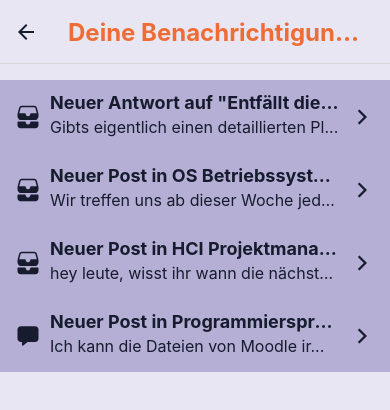
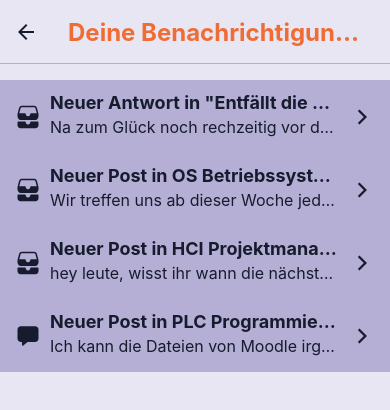
Before and after one commit to dakralex/study-buddies, a React Native app: screen /Notifications in a window 390 px wide. Shown: the top 410 px of the page. Built offline with nearby package versions, Linux system fonts and the light colour scheme.

Commit message:
Fix wrong notification prototype data; Fix white flashing when switching screens

```diff
--- a/src/App.tsx
+++ b/src/App.tsx
@@ -1,11 +1,12 @@
 import React from 'react';
+import {useNavigationTheme} from './styles/Navigation';
 import {NavigationContainer} from '@react-navigation/native';
 import {SafeAreaProvider} from 'react-native-safe-area-context';
 import RootStackNavigation from './navigation/RootStackNavigation';
 
 const App = () => (
   <SafeAreaProvider>
-    <NavigationContainer>
+    <NavigationContainer theme={useNavigationTheme()}>
       <RootStackNavigation />
     </NavigationContainer>
   </SafeAreaProvider>
--- a/src/features/notifications/notifications.ts
+++ b/src/features/notifications/notifications.ts
@@ -1,35 +1,48 @@
 import {Notifications} from './types';
+import {PROTOTYPE_FORUMS} from '../forums/forums';
 
 export const PROTOTYPE_NOTIFICATIONS: Notifications = {
   '573a535b-648d-4f4a-952e-7469d48cc5a1': {
     id: '573a535b-648d-4f4a-952e-7469d48cc5a1',
     type: 'post',
-    title: 'Neuer Antwort auf "Entfällt die Übung?"',
-    message: 'Gibts eigentlich einen detaillierten Pl...',
+    title: `Neuer Antwort in "${PROTOTYPE_FORUMS['3d1c9ecc-46ae-41cc-941c-ff7d8072755a'].posts['5be4fe2f-0b99-4076-910a-193a7a11b7b2'].title}"`,
+    message:
+      PROTOTYPE_FORUMS['3d1c9ecc-46ae-41cc-941c-ff7d8072755a'].posts[
+        '5be4fe2f-0b99-4076-910a-193a7a11b7b2'
+      ].answers['a43f31a7-53bc-4d14-a759-678c9f72f69f'].content,
     link_id:
       '3d1c9ecc-46ae-41cc-941c-ff7d8072755a:5be4fe2f-0b99-4076-910a-193a7a11b7b2',
   },
   'da997930-16b3-423e-b11a-b6ec1f692faa': {
     id: 'da997930-16b3-423e-b11a-b6ec1f692faa',
     type: 'post',
-    title: 'Neuer Post in OS Betriebssysteme',
-    message: 'Wir treffen uns ab dieser Woche jeden...',
+    title: `Neuer Post in ${PROTOTYPE_FORUMS['753fb11a-398f-45b3-bb88-450dde4b93ad'].title}`,
+    message:
+      PROTOTYPE_FORUMS['753fb11a-398f-45b3-bb88-450dde4b93ad'].posts[
+        '4751135c-c1e7-41be-ad4b-bc5d9252efe7'
+      ].content,
     link_id:
-      '753fb11a-398f-45b3-bb88-450dde4b93ad:4d23f0e2-1ff5-44d9-9644-087d2f56cafe',
+      '753fb11a-398f-45b3-bb88-450dde4b93ad:4751135c-c1e7-41be-ad4b-bc5d9252efe7',
   },
   'dac823ee-3fd4-4033-89f8-070dbfb3d8ad': {
     id: 'dac823ee-3fd4-4033-89f8-070dbfb3d8ad',
     type: 'post',
-    title: 'Neuer Post in HCI Projektmanagement',
-    message: 'hey leute, wisst ihr wann die nächste...',
+    title: `Neuer Post in ${PROTOTYPE_FORUMS['0305c3b4-654b-493e-ae5e-d27d8e3f96bc'].title}`,
+    message:
+      PROTOTYPE_FORUMS['0305c3b4-654b-493e-ae5e-d27d8e3f96bc'].posts[
+        'fca83698-c732-457c-8db0-4b8a494e9b61'
+      ].content,
     link_id:
       '0305c3b4-654b-493e-ae5e-d27d8e3f96bc:fca83698-c732-457c-8db0-4b8a494e9b61',
   },
   'd589da51-89ff-4902-b6a8-7d2aaf3f57f1': {
     id: 'd589da51-89ff-4902-b6a8-7d2aaf3f57f1',
     type: 'message',
-    title: 'Neuer Post in Programmiersprachen und -konzepte',
-    message: 'Ich kann die Dateien von Moodle ir...',
+    title: `Neuer Post in ${PROTOTYPE_FORUMS['e6b2ee39-c097-4660-bb6b-81a11624562a'].title}`,
+    message:
+      PROTOTYPE_FORUMS['e6b2ee39-c097-4660-bb6b-81a11624562a'].posts[
+        '3d651150-f611-4c51-9f10-95e0d784ada1'
+      ].content,
     link_id:
       'e6b2ee39-c097-4660-bb6b-81a11624562a:3d651150-f611-4c51-9f10-95e0d784ada1',
   },
--- a/src/styles/Navigation.ts
+++ b/src/styles/Navigation.ts
@@ -1,4 +1,23 @@
 import useStyles from '../hooks/useStyles';
+import {Theme} from '@react-navigation/native';
+import {useColorPalette} from '../hooks/Colors';
+import {useColorScheme} from 'react-native';
+
+export const useNavigationTheme = (): Theme => {
+  const colorPalette = useColorPalette();
+
+  return {
+    colors: {
+      primary: colorPalette.primary,
+      text: colorPalette.foreground,
+      background: colorPalette.background,
+      card: colorPalette.gray,
+      border: colorPalette.gray,
+      notification: colorPalette.primary,
+    },
+    dark: useColorScheme() !== 'light',
+  };
+};
 
 const useNavigationStyles = () =>
   useStyles(({colorPalette}) => ({
```
